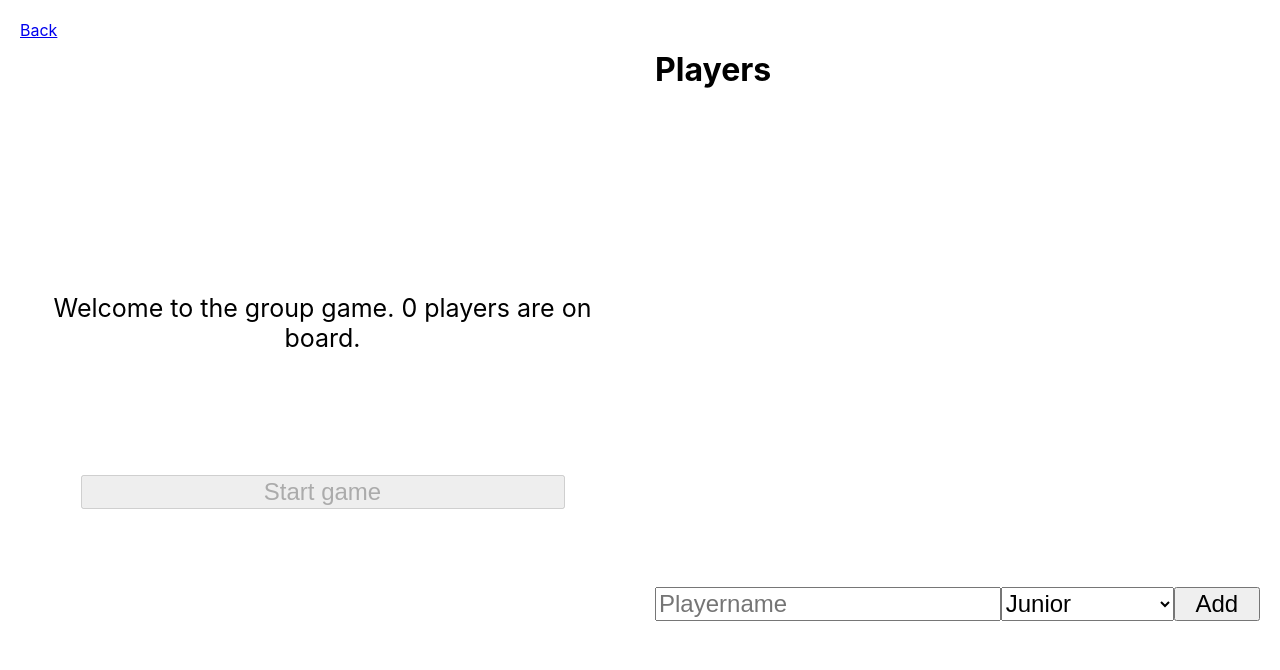
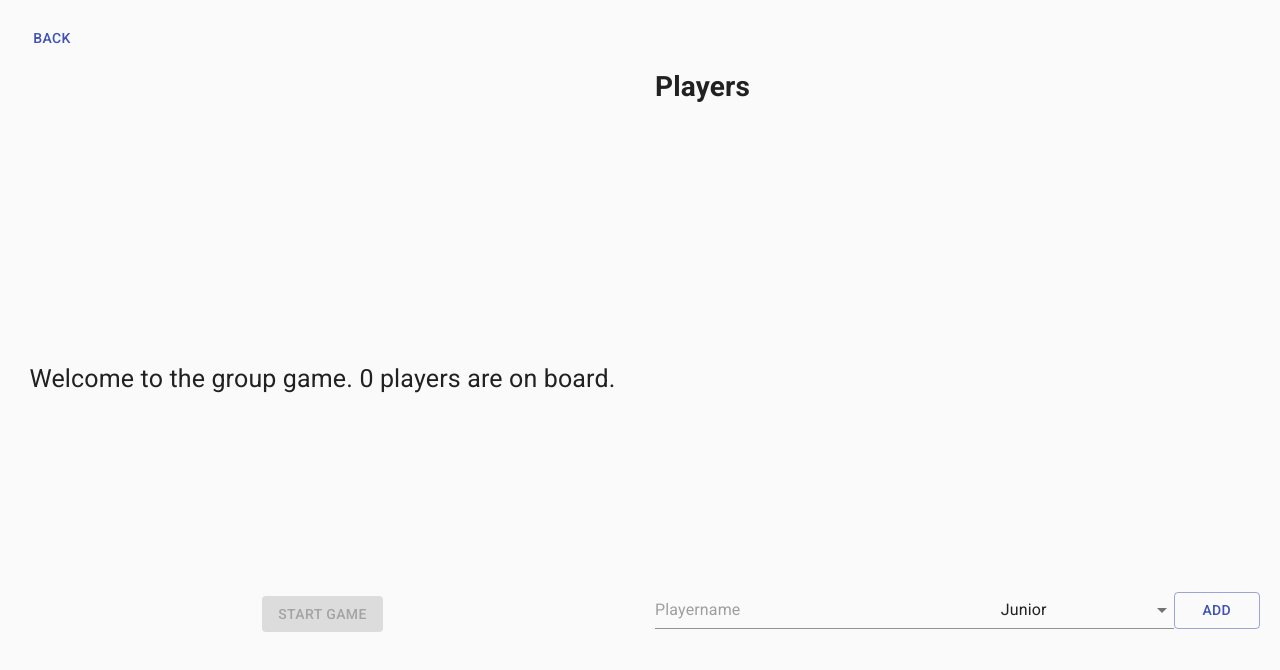
Before and after one commit to benjamineckstein/snapstart, a React (Create React App) app: page /groupmode in a window 1280 px wide. Shown: the top 670 px of the page. Built offline with nearby package versions, Linux system fonts and the light colour scheme.

Commit message:
Add Material Design

```diff
--- a/package.json
+++ b/package.json
@@ -3,6 +3,8 @@
   "version": "0.1.0",
   "private": true,
   "dependencies": {
+    "@material-ui/core": "^4.11.1",
+    "@material-ui/icons": "^4.9.1",
     "@testing-library/jest-dom": "^4.2.4",
     "@testing-library/react": "^9.5.0",
     "@testing-library/user-event": "^7.2.1",
--- a/public/index.html
+++ b/public/index.html
@@ -3,6 +3,8 @@
   <head>
     <meta charset="utf-8" />
     <link rel="icon" href="%PUBLIC_URL%/favicon.ico" />
+    <link rel="stylesheet" href="https://fonts.googleapis.com/css?family=Roboto:300,400,500,700&display=swap" />
+    <link rel="stylesheet" href="https://fonts.googleapis.com/icon?family=Material+Icons" />
     <meta name="viewport" content="width=device-width, initial-scale=1" />
     <meta name="theme-color" content="#000000" />
     <meta
--- a/src/App.tsx
+++ b/src/App.tsx
@@ -7,12 +7,14 @@ import {
   Switch,
   Route
 } from 'react-router-dom';
+import {CssBaseline} from '@material-ui/core';
 
 type MyProps = {};
 
 function App(props:MyProps): JSX.Element {
   return (
     <Router>
+      <CssBaseline />
       <div>
         <Switch>
           <Route path="/groupmode">
--- a/src/components/GroupMode.tsx
+++ b/src/components/GroupMode.tsx
@@ -5,6 +5,7 @@ import {Players} from '../types/Players';
 import {PlayersContext, PlayersContextValue} from '../contexts/PlayersContext';
 import GroupModeStartGame from './GroupModeStartGame';
 import {Link} from 'react-router-dom';
+import {Button} from '@material-ui/core';
 
 type MyProps = {
 };
@@ -48,7 +49,7 @@ class GroupMode extends React.Component<MyProps, MyState> {
       <PlayersContext.Provider value={this.state.playersContextValue}>
         <div className={'groupmode'}>
           <div className={'header'}>
-            <Link to={'/'}>Back</Link>
+            <Button color="primary" component={Link} to="/">Back</Button>
           </div>
           <h1 style={{gridArea: 'questionHeader'}}>{this.state.hasGameStarted && 'Questions'}</h1>
           {!this.state.hasGameStarted && <GroupModeStartGame onStartGame={this.onStartGame}/>}
--- a/src/components/GroupModeAddPlayer.tsx
+++ b/src/components/GroupModeAddPlayer.tsx
@@ -1,6 +1,11 @@
-import React from 'react';
+import React, {ChangeEvent} from 'react';
 import {PlayerLevel, playerLevelFromString, playerLevelToString} from '../types/PlayerLevel';
 import {PlayersContext} from '../contexts/PlayersContext';
+import Button from '@material-ui/core/Button';
+import Input from '@material-ui/core/Input';
+import Select from '@material-ui/core/Select';
+import {MenuItem} from '@material-ui/core';
+
 
 type MyProps = {
     hasGameStarted: boolean
@@ -22,13 +27,13 @@ class GroupModeAddPlayer extends React.Component<MyProps, MyState> {
     this.state = {playerName: '', playerLevel: PlayerLevel.JUNIOR + ''};
   }
 
-    handleChangeName = (event: React.FormEvent<HTMLInputElement>): void => {
-      this.setState({playerName: event.currentTarget.value});
+    handleChangeName = (event: ChangeEvent<HTMLInputElement | HTMLTextAreaElement>): void => {
+      this.setState({playerName: event.currentTarget.value!});
     }
 
-    handleChangeLevel = (event: React.FormEvent<HTMLSelectElement>): void => {
+    handleChangeLevel = (event: any): void => {
 
-      let selectValue = event.currentTarget.value;
+      let selectValue = event.target.value;
       this.setState({playerLevel: selectValue});
     }
 
@@ -50,15 +55,15 @@ class GroupModeAddPlayer extends React.Component<MyProps, MyState> {
       return (
         <div className="addPlayer">
           <form style={{display: 'grid', gridTemplateColumns: '4fr 2fr 1fr'}} onSubmit={this.handleSubmit}>
-            <input style={{fontSize: 24}} type="text" placeholder="Playername" value={this.state.playerName}
+            <Input type="text" placeholder="Playername" value={this.state.playerName}
               onChange={this.handleChangeName}/>
 
-            <select style={{fontSize: 24}} value={this.state.playerLevel} onChange={this.handleChangeLevel}>
+            <Select value={this.state.playerLevel} onChange={this.handleChangeLevel}>
               {[PlayerLevel.JUNIOR, PlayerLevel.MIDDLE, PlayerLevel.SENIOR, PlayerLevel.PRINCIPLE, PlayerLevel.DISTINGUISHED].map(level =>
-                <option key={level} value={level}>{playerLevelToString(level)}</option>)}
-            </select>
+                <MenuItem key={level} value={level}>{playerLevelToString(level)}</MenuItem>)}
+            </Select>
 
-            <input style={{fontSize: 24}} type="submit" value="Add"/>
+            <Button variant="outlined" color="primary" type="submit" >Add</Button>
           </form>
         </div>
       );
--- a/src/components/GroupModeLeaderboard.tsx
+++ b/src/components/GroupModeLeaderboard.tsx
@@ -31,7 +31,7 @@ class GroupModeLeaderboard extends React.Component<MyProps, MyState> {
       <div className={'leaderboard'}>
         <div className="playerList">
           {this.getSortedPlayers().map(player => {
-            return (<div onClick={(): void => {
+            return (<div key={player.id} onClick={(): void => {
               context.updatePlayers(context.players.removePlayer(player.id));
             }}><GroupModePlayer key={player.id} isSelected={false} player={player}/></div>);
           })}
--- a/src/components/GroupModeQuestion.tsx
+++ b/src/components/GroupModeQuestion.tsx
@@ -4,6 +4,7 @@ import {Player} from '../types/Player';
 import {playerLevelToString} from '../types/PlayerLevel';
 import {PlayersContext} from '../contexts/PlayersContext';
 import Topics from '../types/Topics';
+import {Button, ButtonGroup} from '@material-ui/core';
 
 type MyProps = {
 };
@@ -83,9 +84,11 @@ class GroupModeQuestion extends React.Component<MyProps, MyState> {
         </span>
         <div className="theTopicList">
           <h3>Topics</h3>
+          <ButtonGroup variant="text" size="large" color="primary" aria-label="primary button group">
             {this.state.questions.getAvailableTopics(currentPlayer.level).map(topic_id => {
-            return (<button key={topic_id} onClick={(): void => this.chooseTopic(topic_id)}>{GroupModeQuestion.topicData.topicIdToTopicName(topic_id).name}</button>);
+              return (<Button key={topic_id} onClick={(): void => this.chooseTopic(topic_id)}>{GroupModeQuestion.topicData.topicIdToTopicName(topic_id).name}</Button>);
             })}
+          </ButtonGroup>
         </div>
       </div>
     )
@@ -105,21 +108,23 @@ class GroupModeQuestion extends React.Component<MyProps, MyState> {
         </span>
         <div className="questionEvaluate">
           <h3>Evaluate</h3>
-          <button onMouseEnter={(): void => this.setState({evaluateHint: '+1 at least you tried'})}
+          <ButtonGroup variant="text" size="large" color="primary" aria-label="primary button group">
+            <Button  onMouseEnter={(): void => this.setState({evaluateHint: '+1 at least you tried'})}
               onClick={(): void => this.evaluateQuestion(1)}>1
-          </button>
-          <button onMouseEnter={(): void => this.setState({evaluateHint: '+2 you got the basic idea'})}
+            </Button>
+            <Button  onMouseEnter={(): void => this.setState({evaluateHint: '+2 you got the basic idea'})}
               onClick={(): void => this.evaluateQuestion(2)}>2
-          </button>
-          <button onMouseEnter={(): void => this.setState({evaluateHint: '+3 its an OK answer'})}
+            </Button>
+            <Button  onMouseEnter={(): void => this.setState({evaluateHint: '+3 its an OK answer'})}
               onClick={(): void => this.evaluateQuestion(3)}>3
-          </button>
-          <button onMouseEnter={(): void => this.setState({evaluateHint: '+4 solid answer with good terminology'})}
+            </Button>
+            <Button  onMouseEnter={(): void => this.setState({evaluateHint: '+4 solid answer with good terminology'})}
               onClick={(): void => this.evaluateQuestion(4)}>4
-          </button>
-          <button onMouseEnter={(): void => this.setState({evaluateHint: '+5 Perfect answer you could imagine'})}
+            </Button>
+            <Button  onMouseEnter={(): void => this.setState({evaluateHint: '+5 Perfect answer you could imagine'})}
               onClick={(): void => this.evaluateQuestion(5)}>5
-          </button>
+            </Button>
+          </ButtonGroup>
           <div>{this.state.evaluateHint}</div>
         </div>
       </div>
--- a/src/components/GroupModeStartGame.tsx
+++ b/src/components/GroupModeStartGame.tsx
@@ -1,5 +1,6 @@
 import React from 'react';
 import {PlayersContext, PlayersContextValue} from '../contexts/PlayersContext';
+import {Button} from '@material-ui/core';
 
 type MyProps = {
   onStartGame: any
@@ -14,11 +15,11 @@ function GroupModeStartGame(props: MyProps): JSX.Element {
           <span className="theQuestion">
                 Welcome to the group game. {contextValue.players.getPlayers().length} players are on board.
           </span>
-          <button className="btnStartGame" disabled={!contextValue.players.hasPlayers()}
+          <Button variant="contained" color="primary" className="btnStartGame" disabled={!contextValue.players.hasPlayers()}
             onClick={(): void => {
               props.onStartGame();
             }}>Start game
-          </button>
+          </Button>
         </div>
       )}
     </PlayersContext.Consumer>
--- a/src/components/MainMenu.tsx
+++ b/src/components/MainMenu.tsx
@@ -1,6 +1,7 @@
 // eslint-disable-next-line
 import React from 'react';
 import {Link} from 'react-router-dom';
+import {Button, ButtonGroup} from '@material-ui/core';
 
 type MyProps = {
 };
@@ -9,9 +10,14 @@ function MainMenu(props: MyProps): JSX.Element {
   return (
     <div className="mainmenu">
       <h1>Choose a game mode</h1>
-      <Link to="/groupmode">Group Mode</Link>
-      <Link to="/assessment">Assessment</Link>
-      <Link to="/lookup">Lookup</Link>
+      <div>
+
+        <ButtonGroup variant="outlined" size="large" color="primary" aria-label="text primary button group">
+          <Button color="primary" component={Link} to="/groupmode">Group Mode</Button>
+          <Button color="primary" component={Link} to="/assessment">Assessment</Button>
+          <Button color="primary" component={Link} to="/lookup">Lookup</Button>
+        </ButtonGroup>
+      </div>
     </div>
   );
 }
--- a/src/data/data_questions.js
+++ b/src/data/data_questions.js
@@ -1,5 +1,6 @@
 export const topic_questions = [
   //topic ID, level (0-4), question
+
   //1 cloud
   [1, 0, 'What is a cloud provider?'],
   [1, 0, 'What is a virtual machine?'],
@@ -15,6 +16,7 @@ export const topic_questions = [
   [1, 2, 'What is a serverless function?'],
   [1, 3, 'Can you enlist all 12 of the 12-factor app?'],
   [1, 4, 'Can you enlist all 12 of the 12-factor app and describe them briefly?'],
+
   //2 ci/cd
   [2, 0, 'What is a pipeline?'],
   [2, 0, 'What could be a reason that a pipeline fails?'],
@@ -27,6 +29,7 @@ export const topic_questions = [
   [2, 1, 'What is the difference between Jenkins and Travis?'],
   [2, 2, 'What is the advantage of using terraform?'],
   [2, 3, 'How can you test your terraform configuration?'],
+
   //3 database
   [3, 0, 'Can you explain the n+1 problem?'],
   [3, 0, 'What is an index?'],
@@ -78,7 +81,6 @@ export const topic_questions = [
   [6, 1, 'What is Gatling?'],
   [6, 1, 'What is Prometheus?'],
   [6, 2, 'What is the difference between git and svn?'],
-
 
   //7 APIs and Protocols
   [7, 0, 'What is HTTP mean and stand for?'],
--- a/src/index.css
+++ b/src/index.css
@@ -35,13 +35,11 @@ code {
 .groupmode .question {
     grid-area: question;
     grid-gap: 10px;
-    grid-template-rows: 1fr 1fr 2fr;
+    grid-template-rows: 1fr 1fr 1fr;
     display: grid;
 }
 
 .groupmode .question .btnStartGame{
-    font-size: 24px;
-    width: 80%;
     align-self: baseline;
     justify-self: center;
 }
@@ -76,13 +74,6 @@ code {
 .groupmode .question .theTopicList {
     text-align: center;
 }
-.groupmode .question .theTopicList button {
-    padding: 10px 20px;
-    font-size: 15px;
-    width: 33%;
-    height: 70px;
-    vertical-align: top;
-}
 
 .groupmode .question .theQuestion {
     text-align: center;
@@ -98,12 +89,6 @@ code {
 .groupmode .question .questionEvaluate {
     text-align: center;
 }
-.groupmode .question .questionEvaluate button {
-    padding: 10px 20px;
-    height: 70px;
-    font-size: 25px;
-}
-
 
 .groupmode .leaderboard {
     grid-area: leaderboard;
@@ -147,7 +132,7 @@ code {
     height: 100vh;
     display: grid;
     grid-gap: 20px;
-    grid-template-columns: 1fr 1fr 1fr;
+    grid-template-columns: 1fr;
     grid-template-rows: 1fr 2fr;
 }
 
@@ -156,19 +141,9 @@ code {
     align-self: end;
     justify-self: center;
 }
+.mainmenu div {
+    grid-column: 1/4;
+    align-self: start;
+    justify-self: center;
 
-.mainmenu a {
-    height: 110px;
-    line-height: 110px;
-    font-size: 25px;
-    width: 100%;
-    text-align: center;
-    text-decoration: none;
-    color: #000000;
-    background-color: #eeeeee;
-    border: 1px solid #000000;
-    display: block;
 }
-.mainmenu a:hover {
-    background-color: #dddddd;
-}
```
Also changed, not shown: 1 other file (tests, documents, lock files or other folders). Lines whose indentation alone changed are shown as unchanged.
